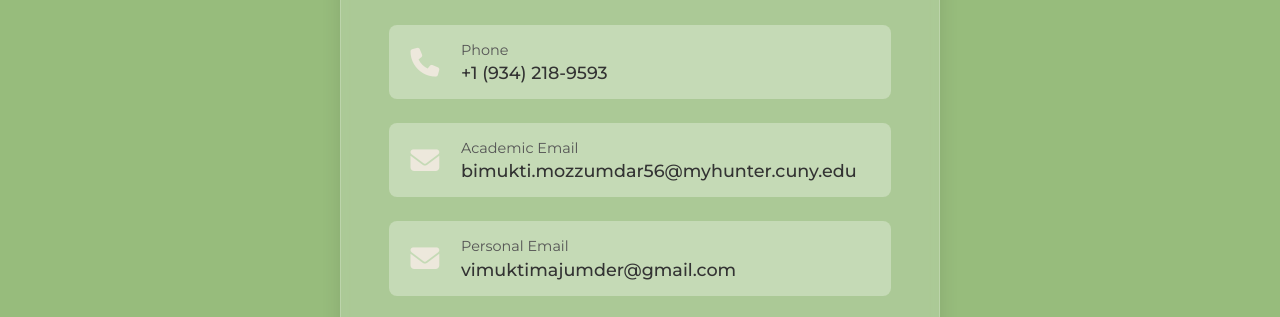
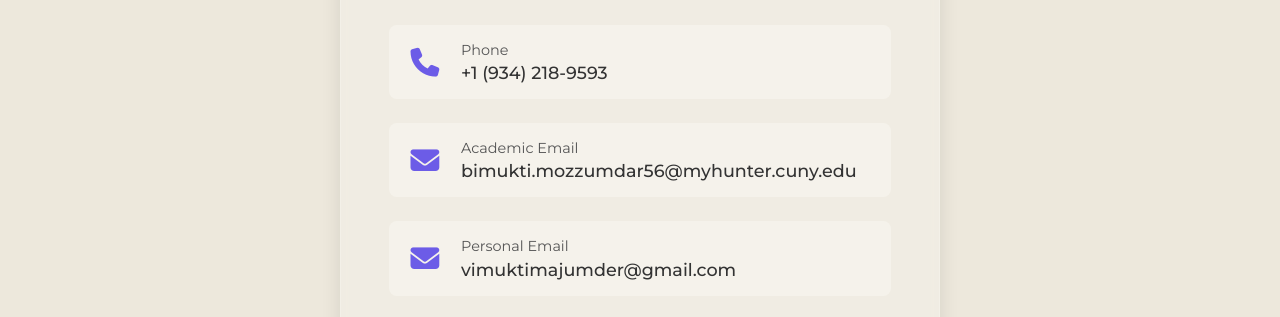
Before and after one commit to b-mozz/b-mozz.github.io, a plain HTML site: page contact.html in a window 1280 px wide. Shown: the part 261-578 px from the top of the page. Drawn offline with Linux system fonts and the light colour scheme.

Commit message:
updating bg

```diff
--- a/contact.html
+++ b/contact.html
@@ -10,8 +10,8 @@
 
         :root {
             --primary-color: #333;
-            --accent-color: #EDE8DC;
-            --bg-color: #97bc7c;
+            --accent-color: #6c5ce7;
+            --bg-color: #EDE8DC;
             --text-color: #333;
             --section-bg: rgba(255, 255, 255, 0.2);
         }
```
